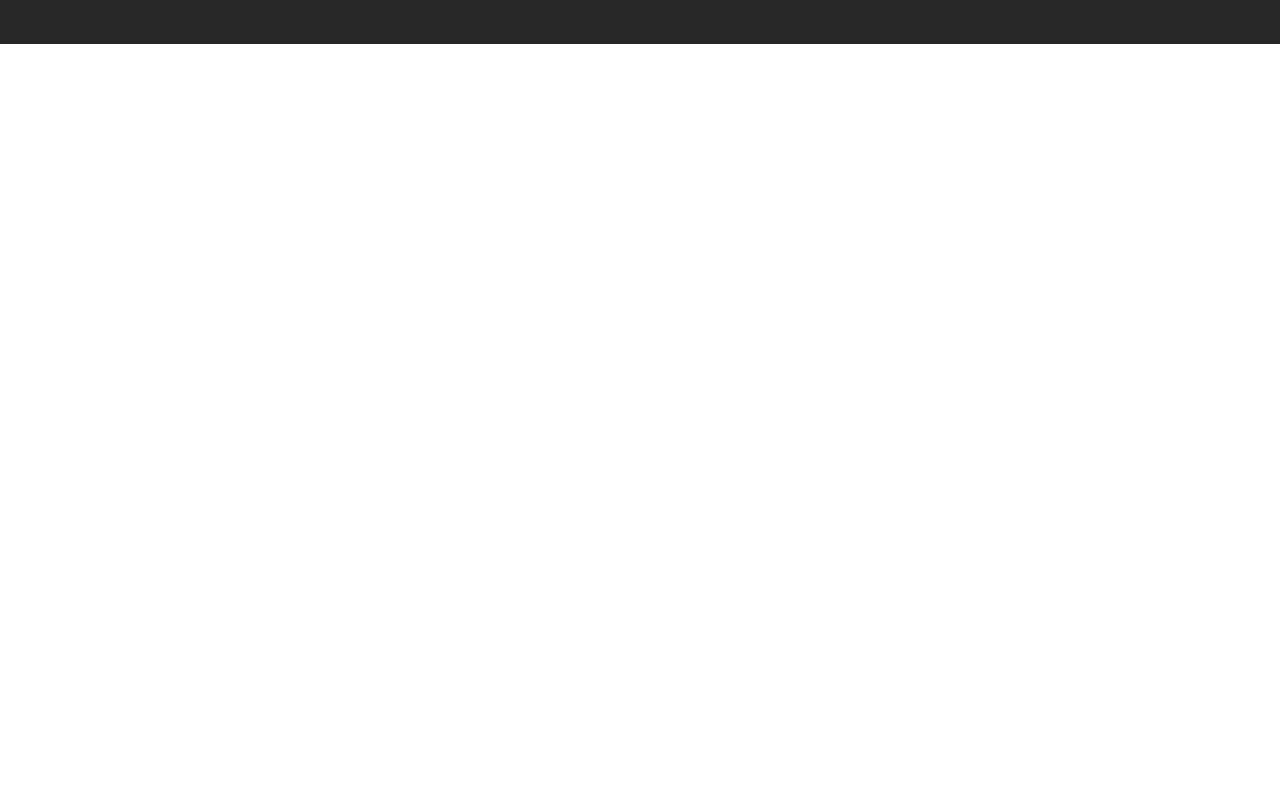
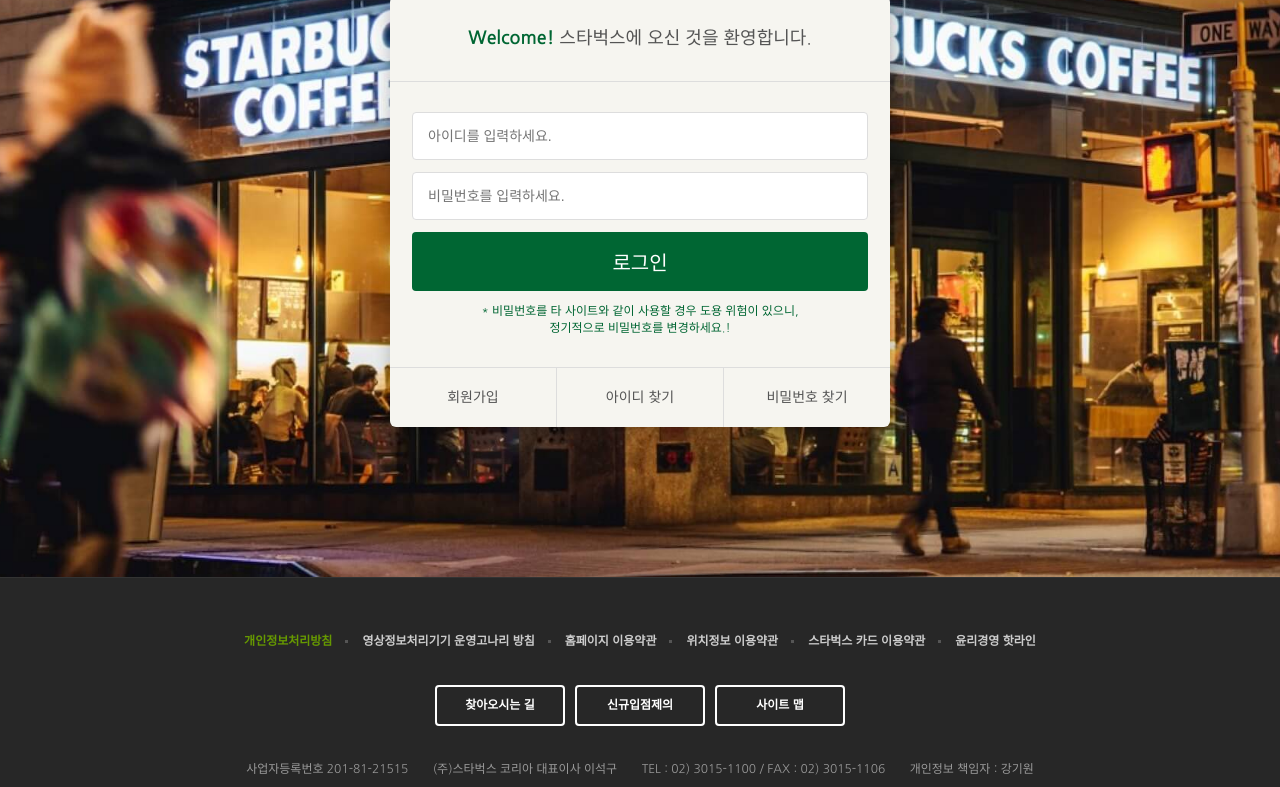
Before and after one commit to teameyon/starbucks, a plain HTML site: page signin/index.html in a window 1280 px wide. Shown: the part 290-1077 px from the top of the page. Before the commit the page ends 800 px from the top, so only its background shows below. Drawn offline with nearby package versions, Linux system fonts and the light colour scheme.

Commit message:
로그인 페이지 완성

```diff
--- /dev/null
+++ b/css/signin.css
@@ -0,0 +1,99 @@
+.signin {
+  margin-top: 120px;
+  padding: 100px 0 150px;
+  background-image: url(../images/signin_bg.jpg);
+  background-repeat: no-repeat;
+  background-position: center;
+  background-attachment: fixed;
+  background-size: cover;
+}
+
+.signin h1 {
+  color: #fff;
+  font-size: 30px;
+  font-weight: 700;
+  text-align: center;
+  margin-bottom: 24px;
+}
+
+.signin__card {
+  width: 500px;
+  margin: 0 auto;
+  border-radius: 6px;
+  background-color: #f6f5f0;
+  box-shadow: 2px 2px 20px rgba(0, 0, 0, .3);
+  color: #555;
+}
+
+.signin h2 {
+  padding: 30px;
+  font-size: 18px;
+  text-align: center;
+  border-bottom: 1px solid #ddd;
+}
+
+.signin h2 strong {
+  font-weight: 700;
+  color: #006633;
+}
+
+.signin__card form {
+  padding: 30px 22px;
+}
+
+.signin__card form input {
+  width: 100%;
+  margin-bottom: 12px;
+  padding: 15px;
+  border: 1px solid #ddd;
+  border-radius: 4px;
+  outline: none;
+  box-sizing: border-box;
+  font-size: 14px;
+}
+
+/* 속성선택자 사용 */
+.signin__card form [type="submit"] {
+  background-color: #006633;
+  border: none;
+  color: #fff;
+  font-size: 20px;
+  cursor: pointer;
+}
+
+.signin__card form p {
+  font-size: 12px;
+  color: #006633;
+  text-align: center;
+}
+
+.signin__card .actions {
+  display: flex;
+  border-top: 1px solid #ddd;
+
+}
+
+.signin__card .actions a {
+  flex-grow: 1;
+  flex-basis: 0;
+  text-align: center;
+  padding: 20px;
+  color: #555;
+  font-size: 14px;
+  border-right: 1px solid #ddd;
+}
+
+.signin__card .actions a:last-child {
+  border-right: none;
+}
+
+.signin__card .actions a:hover {
+  text-decoration: underline;
+}
+
+.login {
+  transition: .3s;
+}
+.login:hover {
+  opacity: .7;
+}
--- a/signin/index.html
+++ b/signin/index.html
@@ -40,10 +40,11 @@
   <link rel="stylesheet" href="https://fonts.googleapis.com/css2?family=Material+Symbols+Outlined:opsz,wght,FILL,GRAD@20..48,100..700,0..1,-50..200" />
   <link rel="stylesheet" href="https://fonts.googleapis.com/icon?family=Material+Icons" />
 
-  <!-- Main CSS -->
-  <link rel="stylesheet" href="../css/common.css">
+  <!-- Common CSS -->
+  <link rel="stylesheet" href="../css/common.css" />
+  <link rel="stylesheet" href="../css/signin.css" />
 
-  <!-- main Js -->
+  <!-- Common Js -->
   <script defer src="../js/common.js"></script>
 </head>
 <body>
@@ -376,7 +377,34 @@
     </div>
   </header>
 <!-- HEADER 끝-->
-  <section class="signin"></section>
+
+<!-- 로그인 시작 -->
+  <section class="signin">
+    <h1>로그인</h1>
+    <div class="signin__card">
+      <h2>
+        <strong>Welcome!</strong> 스타벅스에 오신 것을 환영합니다.
+      </h2>
+      <form>
+        <input type="text" placeholder="아이디를 입력하세요." />
+        <input type="password" placeholder="비밀번호를 입력하세요." />
+        <input type="submit" value="로그인" class="login" />
+        <p>
+          * 비밀번호를 타 사이트와 같이 사용할 경우 도용 위험이 있으니,<br />
+          정기적으로 비밀번호를 변경하세요.!
+        </p>
+      </form>
+      <div class="actions">
+        <a href="javascript:void(0)">회원가입</a>
+        <a href="javascript:void(0)">아이디 찾기</a>
+        <a href="javascript:void(0)">비밀번호 찾기</a>
+      </div>
+    </div>
+  </section>
+<!-- 로그인 끝 -->
+
+
+
 <!-- FOOTER -->
 <footer>
   <div class="inner">
```
